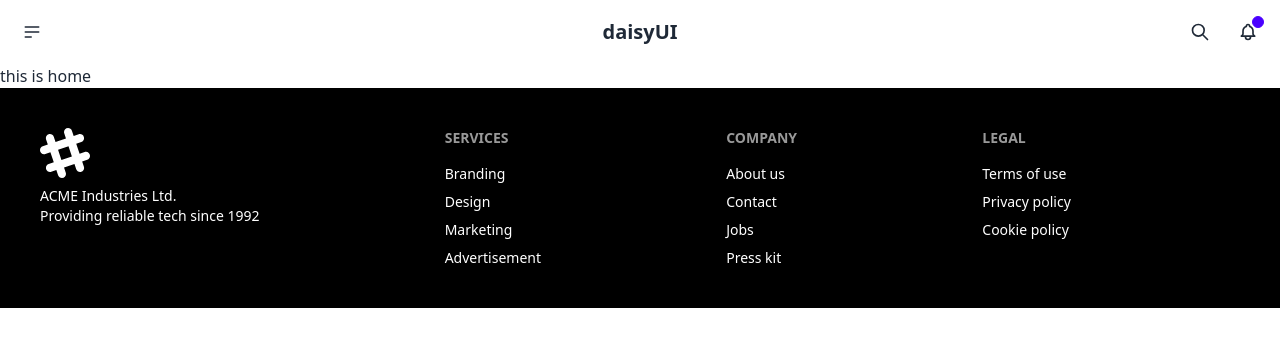
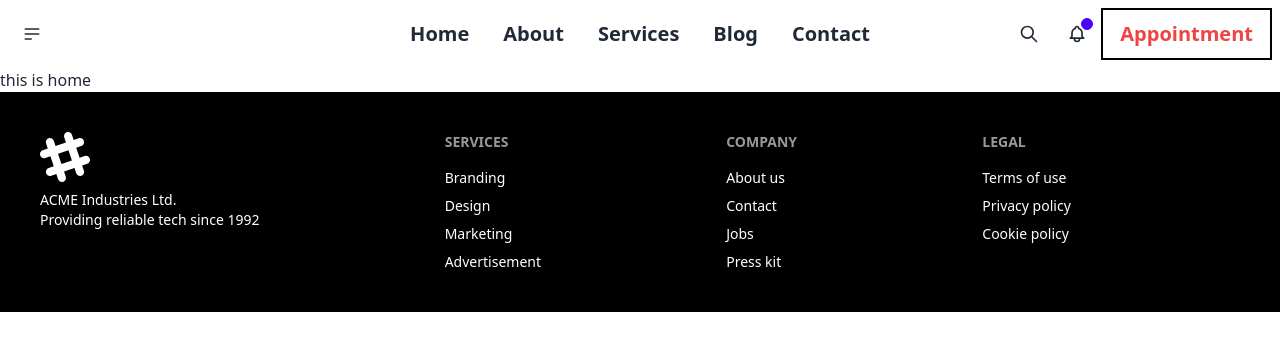
Before and after one commit to Shariful4447/car-geraze-shop, a React (Vite) app: page / in a window 1280 px wide. Shown: the top 350 px of the page. Built offline with nearby package versions, Linux system fonts and the light colour scheme.

Commit message:
Navbar design done

```diff
--- a/src/Pages/SharedPages/NavBar/NavBar.jsx
+++ b/src/Pages/SharedPages/NavBar/NavBar.jsx
@@ -1,3 +1,4 @@
+import { Link } from "react-router-dom";
 
 
 const NavBar = () => {
@@ -10,16 +11,32 @@ const NavBar = () => {
                         <svg xmlns="http://www.w3.org/2000/svg" className="h-5 w-5" fill="none" viewBox="0 0 24 24" stroke="currentColor"><path strokeLinecap="round" strokeLinejoin="round" strokeWidth="2" d="M4 6h16M4 12h16M4 18h7" /></svg>
                     </div>
                     <ul tabIndex={0} className="menu menu-sm dropdown-content mt-3 z-[1] p-2 shadow bg-base-100 rounded-box w-52">
-                        <li><a>Homepage</a></li>
-                        <li><a>Portfolio</a></li>
+                        <li><a>Home</a></li>
                         <li><a>About</a></li>
+                        <li><a>Services</a></li>
+                        <li><a>Blog</a></li>
+                        <li><a>Contact</a></li>
                     </ul>
                     </div>
                 </div>
-                <div className="navbar-center">
-                    <a className="btn btn-ghost text-xl">daisyUI</a>
-                </div>
+                <Link className="navbar-center">
+                    <a className="btn btn-ghost text-xl">Home</a>
+                </Link>
+                <Link className="navbar-center">
+                    <a className="btn btn-ghost text-xl">About</a>
+                </Link>
+                <Link className="navbar-center">
+                    <a className="btn btn-ghost text-xl">Services</a>
+                </Link>
+                <Link className="navbar-center">
+                    <a className="btn btn-ghost text-xl">Blog</a>
+                </Link>
+                <Link className="navbar-center">
+                    <a className="btn btn-ghost text-xl">Contact</a>
+                </Link>
+
                 <div className="navbar-end">
+
                     <button className="btn btn-ghost btn-circle">
                     <svg xmlns="http://www.w3.org/2000/svg" className="h-5 w-5" fill="none" viewBox="0 0 24 24" stroke="currentColor"><path strokeLinecap="round" strokeLinejoin="round" strokeWidth="2" d="M21 21l-6-6m2-5a7 7 0 11-14 0 7 7 0 0114 0z" /></svg>
                     </button>
@@ -29,6 +46,9 @@ const NavBar = () => {
                         <span className="badge badge-xs badge-primary indicator-item"></span>
                     </div>
                     </button>
+                    <Link className="border-2 border-black text-red-500 text-xl">
+                        <a className="btn btn-ghost text-xl">Appointment</a>
+                    </Link>
                 </div>
             </div>
 
```
